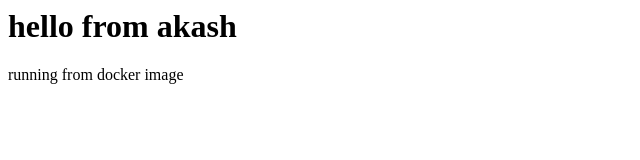
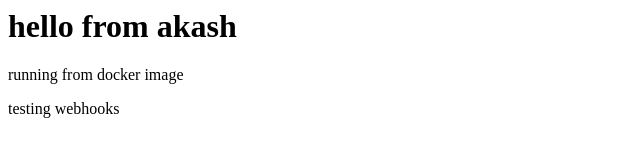
Before and after one commit to akashsawan2/Jenkins, a plain HTML site: page index.html in a window 1280 px wide. Shown: the whole page, without its empty margins (0-640 px from the left). Drawn offline with Linux system fonts and the light colour scheme.

Commit message:
Update index.html

```diff
--- a/index.html
+++ b/index.html
@@ -1,4 +1,5 @@
 <html>
     <h1>hello from akash</h1>
     <p> running from docker image</p>
+    <p> testing webhooks </p>
     </html>
```
